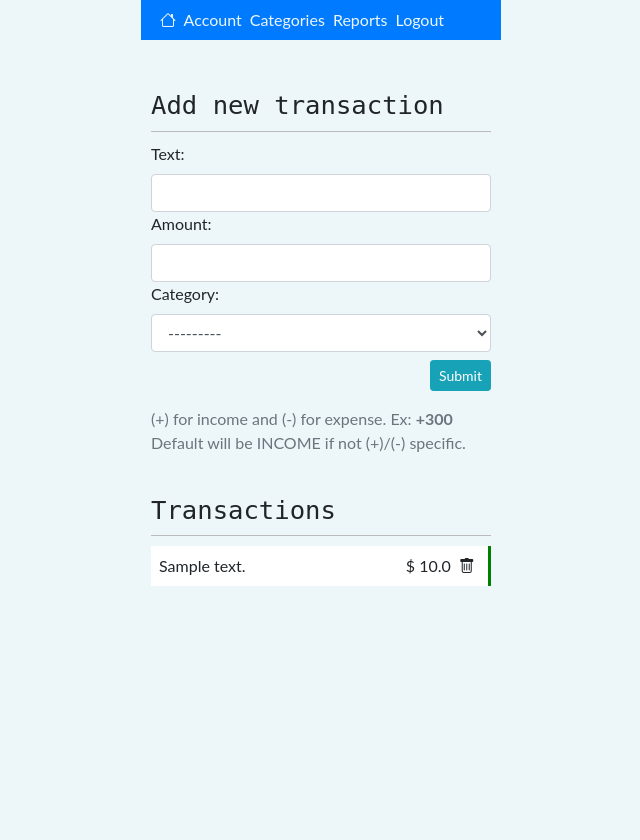
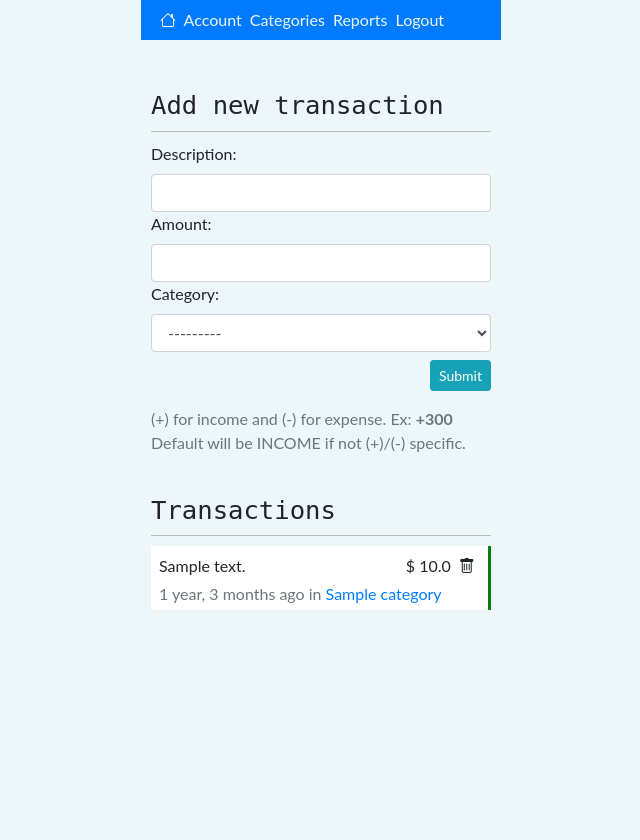
Before and after one commit to infantiablue/expensify, a Django app: page /transactions in a window 1280 px wide. Shown: the whole page, without its empty margins (319-959 px from the left). Run offline with Django 3.2, Linux system fonts and the light colour scheme; a user stored in the database is signed in; tables that the repository leaves empty hold one stand-in row (values such as "Sample post"); some libraries are stand-ins or nearby versions.

Commit message:
Added transactions details page with test case

```diff
--- a/tracker/forms.py
+++ b/tracker/forms.py
@@ -1,7 +1,6 @@
 from django.forms import ModelForm
 from django import forms
 from .models import User, Transaction, Category
-from django.core.exceptions import ValidationError
 
 
 class NewTransactionForm(ModelForm):
@@ -17,7 +16,7 @@ class NewTransactionForm(ModelForm):
         self.fields['category'].queryset = Category.objects.filter(
             user=user).order_by('title')
 
-    text = forms.CharField(widget=forms.TextInput(
+    text = forms.CharField(label='Description', widget=forms.TextInput(
         attrs={'class': 'form-control'}), required=True, max_length=255)
     amount = forms.FloatField(widget=forms.TextInput(
         attrs={'class': 'form-control'}), required=True)
--- a/tracker/templates/tracker/transactions.html
+++ b/tracker/templates/tracker/transactions.html
@@ -1,4 +1,4 @@
-{% extends "tracker/layout.html" %} {% load static %}{% block script %}
+{% extends "tracker/layout.html" %} {% load static %} {% load humanize %} {% block script %}
 <script src="{% static 'public/transactions.js' %}"></script>
 {% endblock %} {% block body %}
 <div class="page">
@@ -14,13 +14,16 @@
 	{% for t in transactions %}
 	<div
 		id="transaction-{{ t.id }}"
-		class="{% if t.source == 'income' %} transaction-income {% else %} transaction-expense {% endif %} bg-white p-0 my-1 p-1 d-flex"
+		class="{% if t.source == 'income' %} transaction-income {% else %} transaction-expense {% endif %} bg-white p-0 my-1 p-1"
 	>
-		<div class="p-1 w-75 bd-highlight">{{t.text}}</div>
-		<div class="transaction-value p-1 flex-shrink-0">$ {{t.amount}}</div>
-		<div class="p-1 flex-shrink-1">
-			<i data-transaction-id="{{ t.id }}" class="btn-icon remove-transaction bi bi-trash"></i>
+		<div class="d-flex">
+			<div class="p-1 w-75 bd-highlight">{{t.text}}</div>
+			<div class="transaction-value p-1 flex-shrink-0">$ {{t.amount}}</div>
+			<div class="p-1 flex-shrink-1">
+				<i data-transaction-id="{{ t.id }}" class="btn-icon remove-transaction bi bi-trash"></i>
+			</div>
 		</div>
+		<div class="text-muted pl-1">{{ t.created | naturaltime}} in <a href="{% url 'category' t.category.id%}">{{ t.category.title }}</a></div>
 	</div>
 	{% endfor %} {% if not transactions%}
 	<div class="bg-white p-0 my-1 p-1 d-flex">
--- a/tracker/tests.py
+++ b/tracker/tests.py
@@ -81,12 +81,13 @@ class UserTestCase(TestCase):
 
     def test_index_view_logged_in(self):
         response = self.client.get(reverse('index'))
-        self.assertContains(response, 'blue')
+        self.assertContains(response, self.user.username)
 
     def test_index_transactions_view(self):
         response = self.client.get(reverse('transactions'))
-        self.assertNotContains(response, 'blue')
+        self.assertNotContains(response, self.user.username)
         self.assertNotContains(response, 'BALANCE')
+        self.assertNotContains(response, 'More')
 
     def test_account_view(self):
         response = self.client.get(reverse('account'))
```
